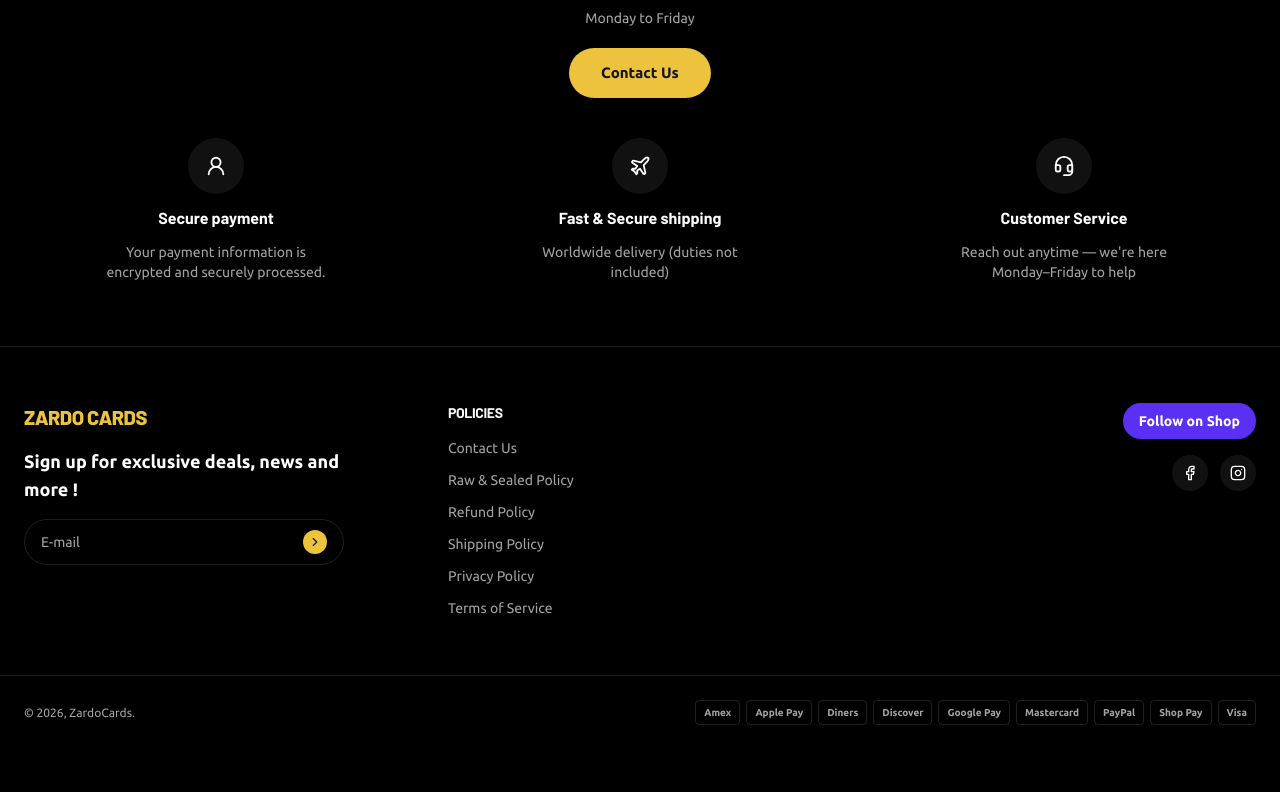
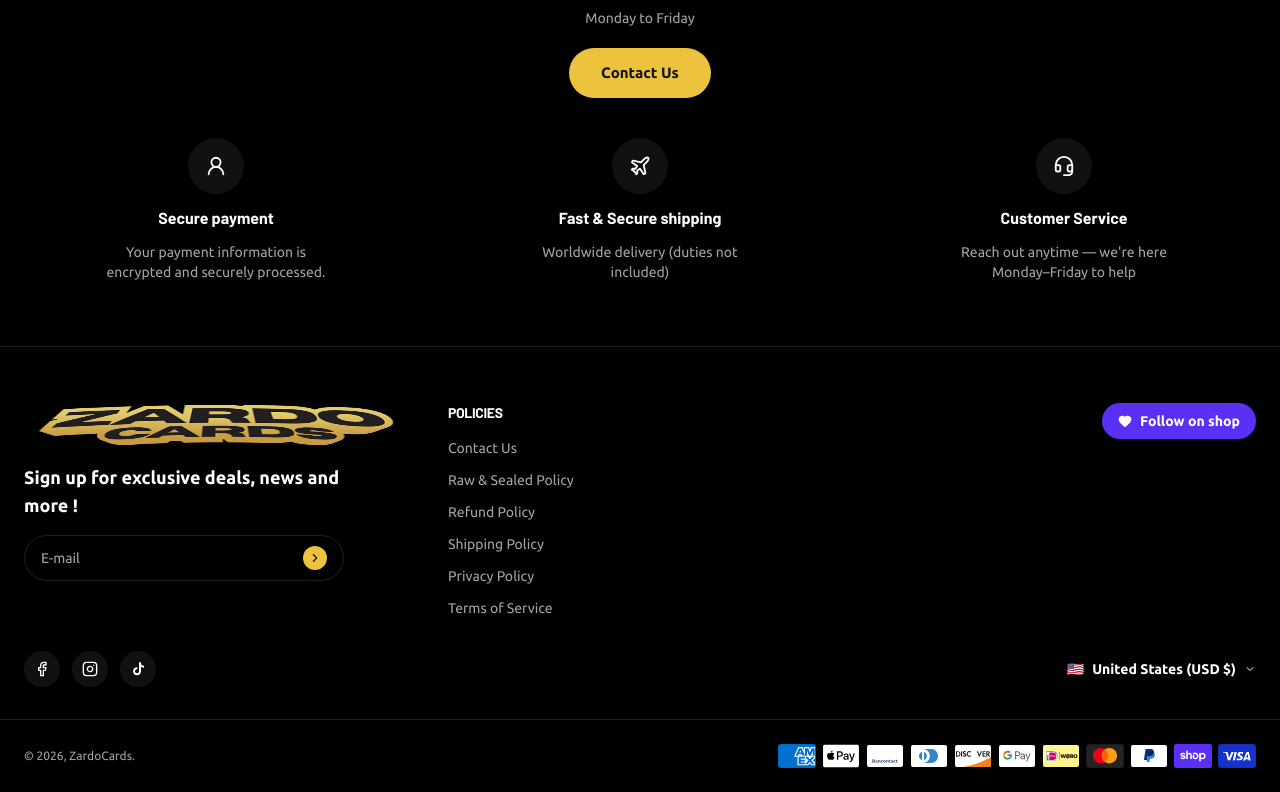
Before and after one commit to chewi-clinton/ZardoCard, a Next.js app: page / in a window 1280 px wide. Shown: the part 5873-6665 px from the top of the page. Before the commit the page ends 6622 px from the top, so only its background shows below. Built offline with nearby package versions, Linux system fonts and the light colour scheme.

Commit message:
Rebuild footer to match the live site's exact structure
Three distinct rows now: newsletter/policies/follow-on-shop, then
socials + country selector, then copyright + real payment icons —
previously these were merged into a single mismatched layout.

```diff
--- a/src/components/site-footer.jsx
+++ b/src/components/site-footer.jsx
@@ -1,5 +1,20 @@
-import { ChevronRight } from "lucide-react";
-import { FacebookIcon, InstagramIcon } from "@/components/social-icons";
+import { ChevronRight, Heart } from "lucide-react";
+import Image from "next/image";
+import { FacebookIcon, InstagramIcon, TikTokIcon } from "@/components/social-icons";
+import { CountrySelector } from "@/components/country-selector";
+import {
+  AmexIcon,
+  ApplePayIcon,
+  BancontactIcon,
+  DinersIcon,
+  DiscoverIcon,
+  GooglePayIcon,
+  IdealWeroIcon,
+  MastercardIcon,
+  PayPalIcon,
+  ShopPayIcon,
+  VisaIcon,
+} from "@/components/payment-icons";
 
 const policyLinks = [
   { label: "Contact Us", href: "/pages/contact" },
@@ -13,31 +28,35 @@ const policyLinks = [
 const socialLinks = [
   { label: "Facebook", href: "https://www.facebook.com/zardo_cards/", Icon: FacebookIcon },
   { label: "Instagram", href: "https://www.instagram.com/zardo_cards/", Icon: InstagramIcon },
+  { label: "TikTok", href: "https://www.tiktok.com/@zardo_cards", Icon: TikTokIcon },
 ];
 
-const paymentMethods = [
-  "Amex",
-  "Apple Pay",
-  "Diners",
-  "Discover",
-  "Google Pay",
-  "Mastercard",
-  "PayPal",
-  "Shop Pay",
-  "Visa",
+const paymentIcons = [
+  AmexIcon,
+  ApplePayIcon,
+  BancontactIcon,
+  DinersIcon,
+  DiscoverIcon,
+  GooglePayIcon,
+  IdealWeroIcon,
+  MastercardIcon,
+  PayPalIcon,
+  ShopPayIcon,
+  VisaIcon,
 ];
 
 export function SiteFooter() {
   return (
     <footer className="border-t border-border bg-black">
-      <div className="mx-auto grid w-full max-w-[1400px] grid-cols-1 gap-10 px-6 py-14 sm:grid-cols-3">
+      <div className="mx-auto grid w-full max-w-[1400px] grid-cols-1 gap-10 px-6 pt-14 sm:grid-cols-3">
         <div className="flex flex-col gap-4">
-          <span
-            className="text-xl font-extrabold uppercase tracking-tight text-accent"
-            style={{ fontFamily: "var(--font-barlow), sans-serif" }}
-          >
-            Zardo Cards
-          </span>
+          <Image
+            src="/images/logo.png"
+            alt="ZardoCards"
+            width={160}
+            height={46}
+            className="h-11 w-auto"
+          />
           <p className="max-w-xs text-lg font-bold text-foreground">
             Sign up for exclusive deals, news and more !
           </p>
@@ -72,13 +91,18 @@ export function SiteFooter() {
           </ul>
         </div>
 
-        <div className="flex flex-col items-start gap-4 sm:items-end">
+        <div className="flex items-start justify-start sm:justify-end">
           <a
             href="https://shop.app"
             className="inline-flex items-center gap-2 rounded-full bg-[#5a31f4] px-4 py-2 text-sm font-bold text-white"
           >
-            Follow on Shop
+            <Heart size={14} fill="currentColor" />
+            Follow on shop
           </a>
+        </div>
+      </div>
+
+      <div className="mx-auto flex w-full max-w-[1400px] flex-col-reverse items-center justify-between gap-4 px-6 py-8 sm:flex-row">
         <div className="flex gap-3">
           {socialLinks.map(({ label, href, Icon }) => (
             <a
@@ -91,20 +115,15 @@ export function SiteFooter() {
             </a>
           ))}
         </div>
-        </div>
+        <CountrySelector />
       </div>
 
       <div className="border-t border-border px-6 py-6">
         <div className="mx-auto flex w-full max-w-[1400px] flex-col-reverse items-center justify-between gap-4 sm:flex-row">
           <p className="text-xs text-muted">© {new Date().getFullYear()}, ZardoCards.</p>
           <div className="flex flex-wrap items-center justify-center gap-1.5">
-            {paymentMethods.map((method) => (
-              <span
-                key={method}
-                className="rounded border border-border px-2 py-1 text-[10px] font-semibold text-muted"
-              >
-                {method}
-              </span>
+            {paymentIcons.map((Icon, i) => (
+              <Icon key={i} className="h-6 w-auto" />
             ))}
           </div>
         </div>
```
Lines whose indentation alone changed are shown as unchanged.
